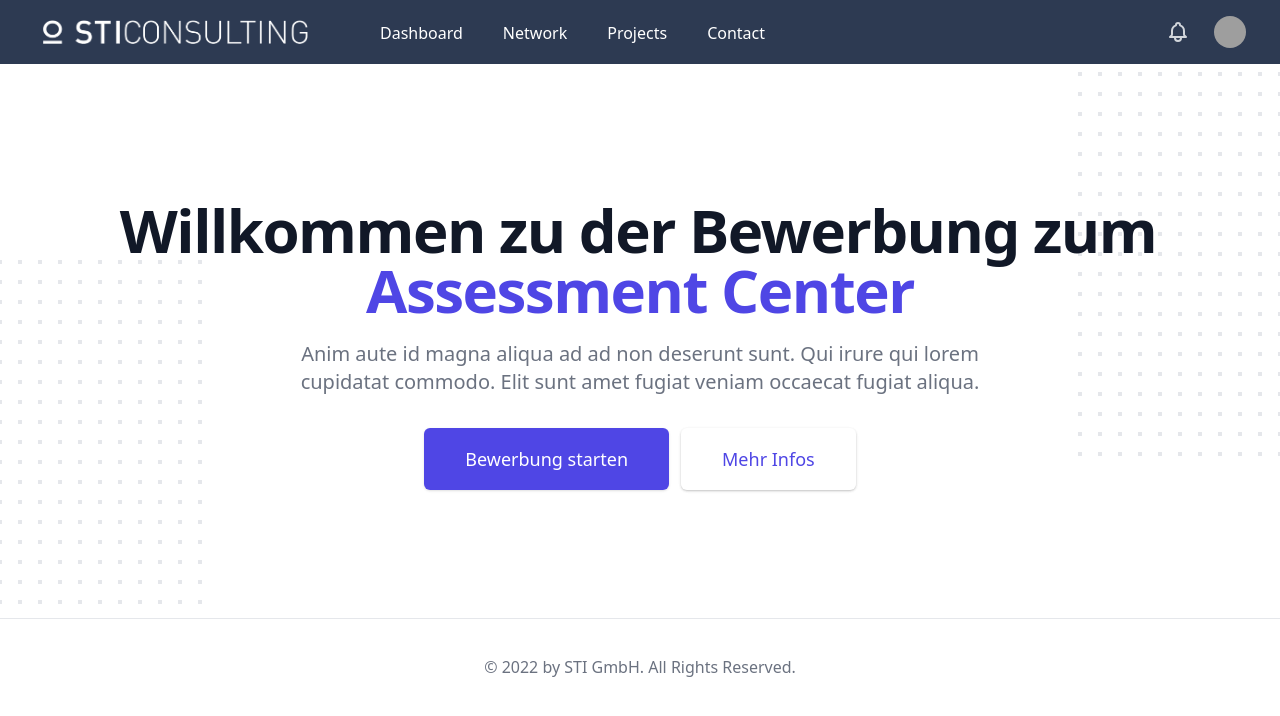
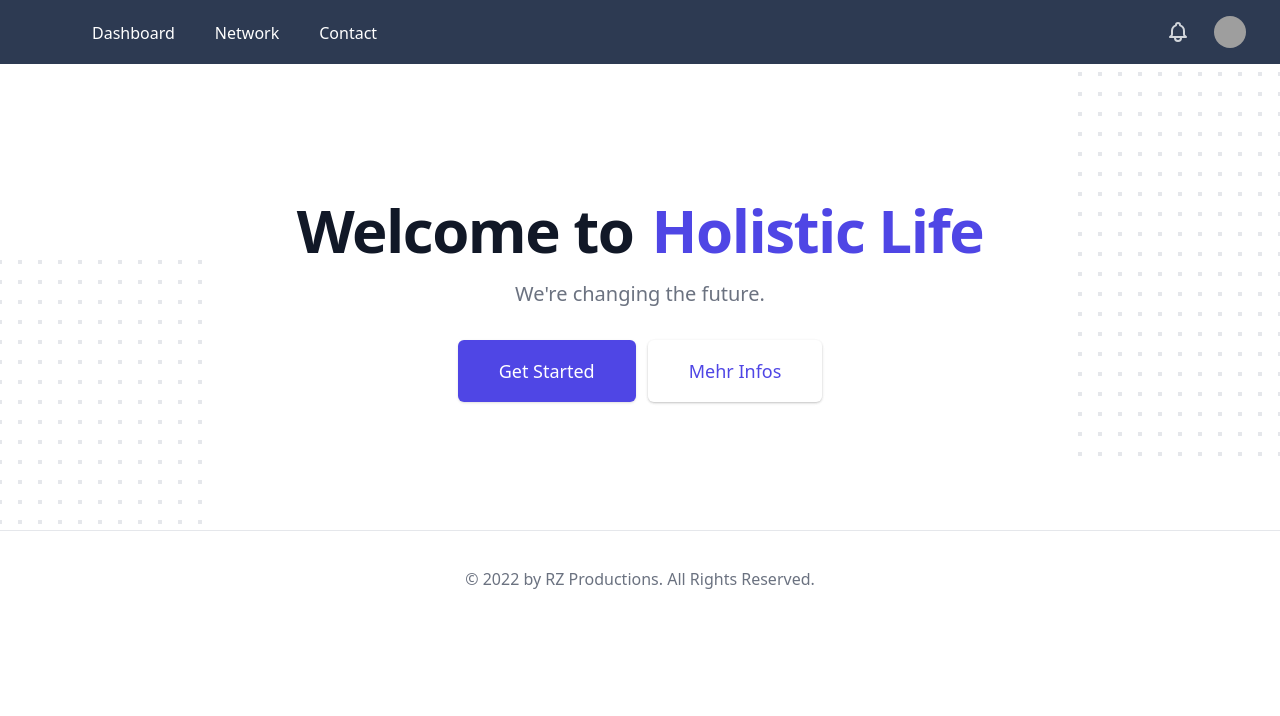
Before and after one commit to Kyrillus/Holistic-Life, a Next.js app: page / in a window 1280 px wide. Shown: the top 716 px of the page. Built offline with nearby package versions, Linux system fonts and the light colour scheme; grey boxes are pictures that could not be loaded.

Commit message:
init holistic-life.dev

```diff
--- a/components/bewerbung/bewerbungsseite.tsx
+++ b/components/bewerbung/bewerbungsseite.tsx
@@ -1,7 +1,7 @@
 import React from 'react';
 
 function Bewerbungsseite() {
-    const prop = "Assessment Center";
+    const prop = "Holistic Life";
     return (
         <div>
             <div className="relative bg-white overflow-hidden">
@@ -37,18 +37,16 @@ function Bewerbungsseite() {
                     <main className="mt-10 mx-auto max-w-screen-xl px-4 sm:mt-12 sm:px-6 md:mt-16 lg:mt-20 xl:mt-28">
                         <div className="text-center">
                             <h2 className="text-4xl tracking-tight leading-10 font-extrabold text-gray-900 sm:text-5xl sm:leading-none md:text-6xl">
-                                <span className="mr-1">Willkommen zu der Bewerbung zum</span>
-                                <br/>
+                                <span className="mr-1">Welcome to </span>
                                 <span className="text-indigo-600">{prop}
                                 </span>
                             </h2>
-                            <p className="mt-3 max-w-md mx-auto text-base text-gray-500 sm:text-lg md:mt-5 md:text-xl md:max-w-3xl">Anim
-                                aute id magna aliqua ad ad non deserunt sunt. Qui irure qui lorem cupidatat commodo.
-                                Elit sunt amet fugiat veniam occaecat fugiat aliqua.</p>
+                            <p className="mt-3 max-w-md mx-auto text-base text-gray-500 sm:text-lg md:mt-5 md:text-xl md:max-w-3xl">We're changing the future.
+                                </p>
                             <div className="mt-5 max-w-md mx-auto sm:flex sm:justify-center md:mt-8">
                                 <div className="rounded-md shadow"><a
                                     className="w-full flex items-center justify-center px-8 py-3 border border-transparent text-base leading-6 font-medium rounded-md text-white hover:bg-indigo-500 focus:outline-none focus:border-indigo-700 focus:shadow-outline-indigo transition duration-150 ease-in-out md:py-4 md:text-lg md:px-10 bg-indigo-600"
-                                    href="#">Bewerbung starten</a></div>
+                                    href="#">Get Started</a></div>
                                 <div className="mt-3 rounded-md shadow sm:mt-0 sm:ml-3"><a
                                     className="w-full flex items-center justify-center px-8 py-3 border border-gray-100 shadow border-transparent text-base leading-6 font-medium rounded-md text-indigo-600 bg-white hover:text-indigo-500 focus:outline-none focus:border-indigo-300 focus:shadow-outline-indigo transition duration-150 ease-in-out md:py-4 md:text-lg md:px-10"
                                     href="#">Mehr Infos</a></div>
--- a/components/footer/footer.tsx
+++ b/components/footer/footer.tsx
@@ -7,7 +7,7 @@ function Footer() {
         <div>
             <footer className="flex flex-row mt-auto h-24 w-full items-center justify-center border-t">
                 <p className="text-gray-500">
-                    © {currentYear} by STI GmbH. All Rights Reserved.
+                    © {currentYear} by RZ Productions. All Rights Reserved.
                 </p>
             </footer>
         </div>
--- a/components/navbar/navbar.tsx
+++ b/components/navbar/navbar.tsx
@@ -3,7 +3,7 @@ import {Fade as Hamburger} from 'hamburger-react'
 import Notification from "./notification";
 
 function Navbar() {
-    const navItems = ["Dashboard", "Network", "Projects", "Contact"];
+    const navItems = ["Dashboard", "Network", "Contact"];
     const settingsItems = ["Your Profile", "Settings", "Sign Out"];
     const [profileClicked, setProfileClicked] = useState(false);
     const [burgerMenuClicked, setburgerMenuClicked] = useState(false);
@@ -21,7 +21,7 @@ function Navbar() {
                         <div className="flex px-2 lg:px-0">
                             <div className="flex flex-shrink-0 items-center">
                                 <img className="h-10 w-auto lg:h-12 cursor-pointer"
-                                     src="/sti-consulting-logo.png"
+                                     src=""
                                      alt=""/>
                             </div>
                             <div className="hidden lg:ml-6 lg:flex">
--- a/pages/index.tsx
+++ b/pages/index.tsx
@@ -8,12 +8,12 @@ const LandingPage: NextPage = () => {
     return (
         <div className="">
             <Head>
-                <title>PreTalk</title>
+                <title>Holistic Life</title>
                 <link rel="icon"
-                      href="https://www.sti-consulting.de/wp-content/uploads/2020/04/sti_favicon_sti_logo_2-150x150.jpg"
+                      href=""
                       sizes="32x32"/>
                 <link rel="icon"
-                      href="https://www.sti-consulting.de/wp-content/uploads/2020/04/sti_favicon_sti_logo_2-300x300.jpg"
+                      href=""
                       sizes="192x192"/>
             </Head>
 
```
Also changed, not shown: public/sti-consulting-logo.png (deleted).
